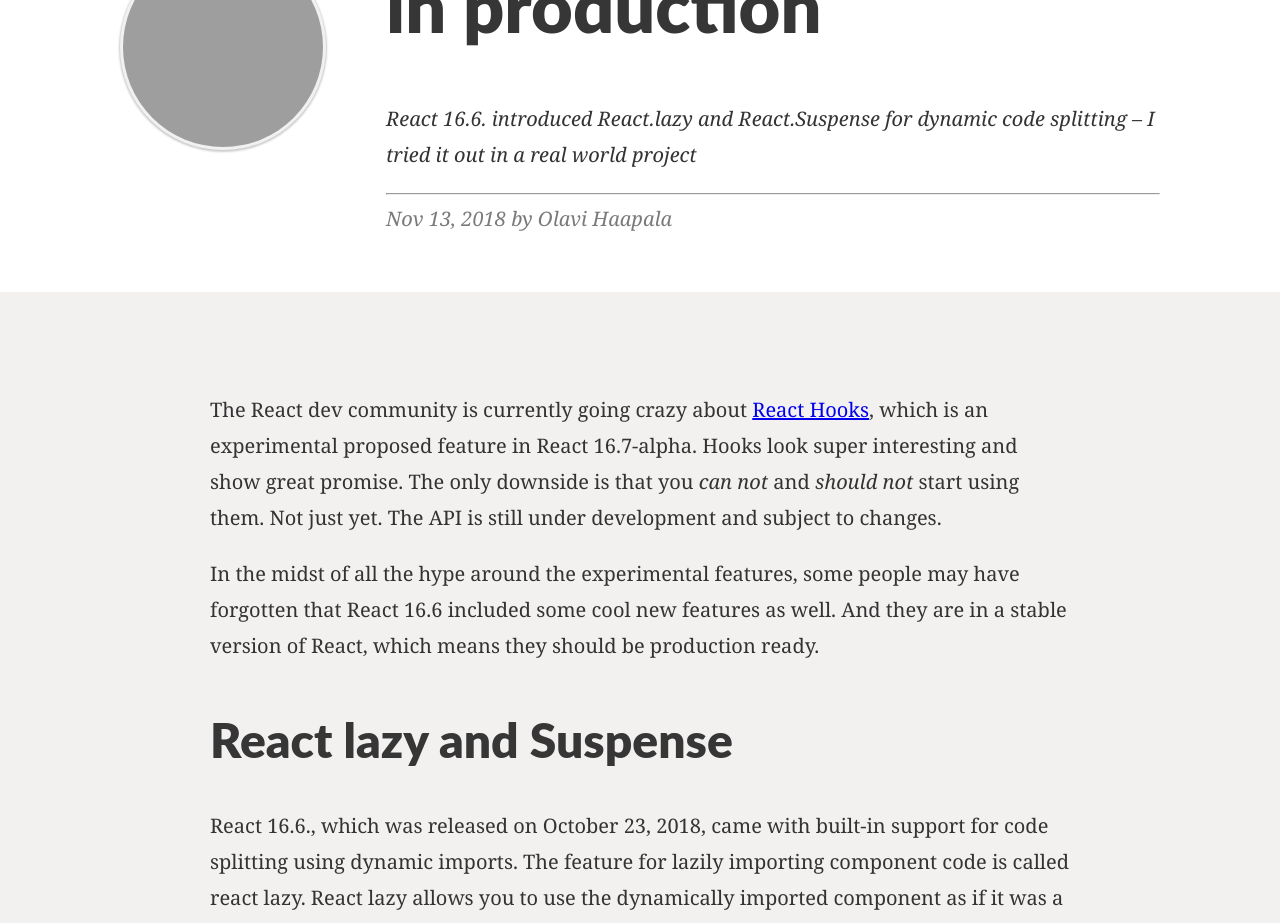
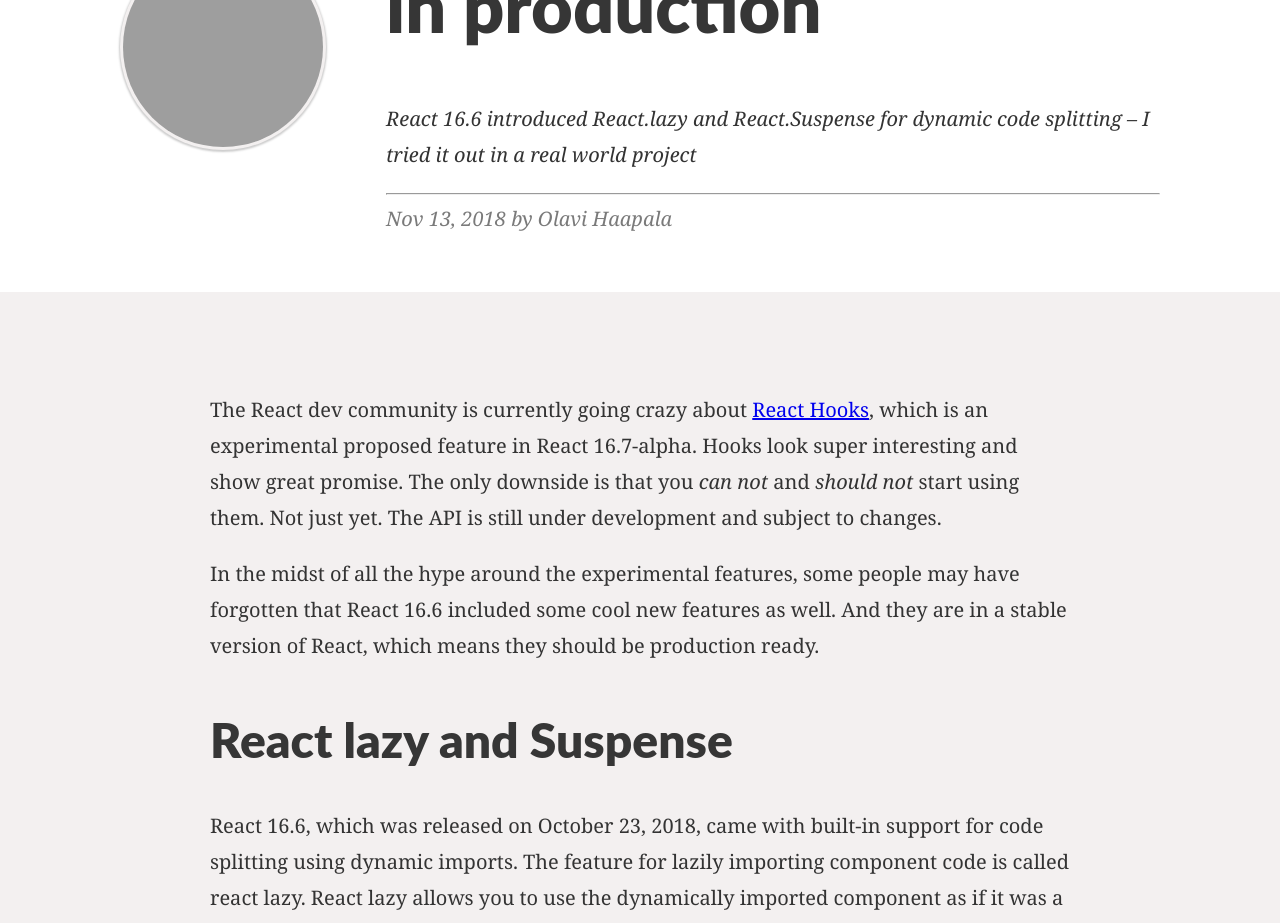
Before and after one commit to olpeh/olpeh.github.io, a Jekyll site: the page built from _posts/2018-11-13-react-suspense.md, in a window 1280 px wide and 1400 px high. Shown: the part 269-1192 px from the top of the window. Built offline with Jekyll 4.4.1, drawn with Linux system fonts in a browser that asks for light colours; some of the changed text lies outside the part shown; grey boxes are pictures that could not be loaded.

Commit message:
Remove annoying dot after version

```diff
--- a/_posts/2018-11-13-react-suspense.md
+++ b/_posts/2018-11-13-react-suspense.md
@@ -2,7 +2,7 @@
 title: Using React Suspense in production
 date: 2018-11-13 00:00:00 Z
 layout: post
-excerpt: 'React 16.6. introduced React.lazy and React.Suspense for dynamic code splitting – I tried it out in a real world project'
+excerpt: 'React 16.6 introduced React.lazy and React.Suspense for dynamic code splitting – I tried it out in a real world project'
 author: 'Olavi Haapala'
 author_twitter: '0lpeh'
 thumbnail: '/images/04-react-suspense/react.png'
@@ -19,7 +19,7 @@
 
 ## React lazy and Suspense
 
-React 16.6., which was released on October 23, 2018, came with built-in support for code splitting using dynamic imports.
+React 16.6, which was released on October 23, 2018, came with built-in support for code splitting using dynamic imports.
 The feature for lazily importing component code is called react lazy.
 React lazy allows you to use the dynamically imported component as if it was a normal component.
 Suspense, on the other hand, is a feature that allows displaying fallback content in place of a component if the component's module is not loaded yet.
```
